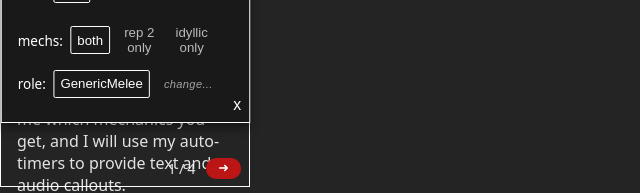
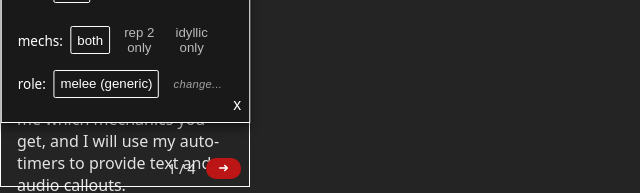
Before and after one commit to jacquikeating/wurm-buddy, a React (Vite) app: page / in a window 1280 px wide. Both pictures are taken after a click on the button "settings". Shown: the part 163-356 px from the top of the page, without its empty margins (0-640 px from the left). Built offline with nearby package versions, Linux system fonts and the light colour scheme.

Commit message:
Added a roleName variable for the current role button in Preferences

```diff
--- a/src/components/Preferences.jsx
+++ b/src/components/Preferences.jsx
@@ -22,6 +22,13 @@ export default function Preferences({ prefs }) {
             setMechs(value)
             localStorage.setItem("prefs", JSON.stringify({banana: banana, uptime: uptime, size: size, mechs: value, role: role}))
         }
+    }
+
+    let roleName = role
+    if (role == "Generic") {
+        roleName = "ranged (generic)"
+    } else if (role == "GenericMelee") {
+        roleName = "melee (generic)"
     }
 
     return (
@@ -76,7 +83,7 @@ export default function Preferences({ prefs }) {
                     </div>
                     <div className="pref-group">
                         <p className="pref-name">role:</p>
-                            <button className="settings-button active">{role}</button>
+                            <button className="settings-button active">{roleName}</button>
                             <button className="settings-button text-only" onClick={() => setOpenRolesMenu(true)}>change...</button>
                     </div>
                 </div>
```
